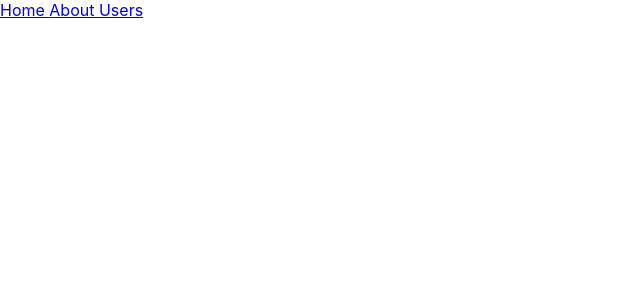
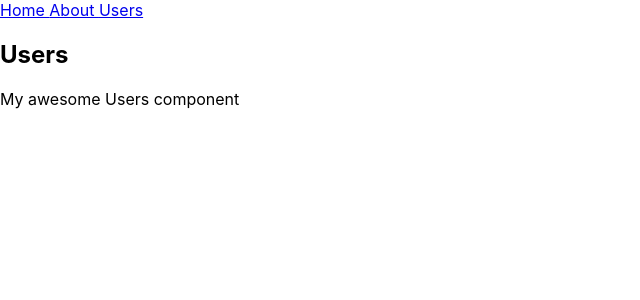
Before and after one commit to lucascv/Trybe, a React (Create React App) app in the folder React-app/simulador/: page /users in a window 1280 px wide. Shown: the top 300 px of the page, without its empty margins (0-640 px from the left). Built offline with nearby package versions, Linux system fonts and the light colour scheme.

Commit message:
add ex6 e ex7

```diff
--- a/React-app/simulador/src/App.js
+++ b/React-app/simulador/src/App.js
@@ -2,6 +2,7 @@ import React, { Component } from 'react';
 
 import Home from './Home';
 import About from "./About";
+import Users from "./Users";
 
 import { Switch, Route, Link } from "react-router-dom";
 
@@ -21,6 +22,7 @@ class App extends Component {
           <Switch>
             <Route exact path="/" component={Home}/>
             <Route path="/about" component={About}/>
+            <Route path="/users" component={Users}/>
           </Switch>
         </main>
 
```
